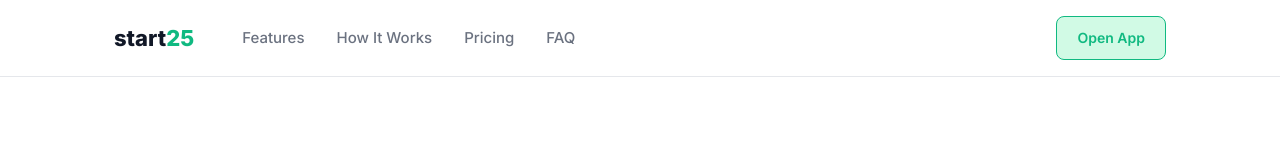
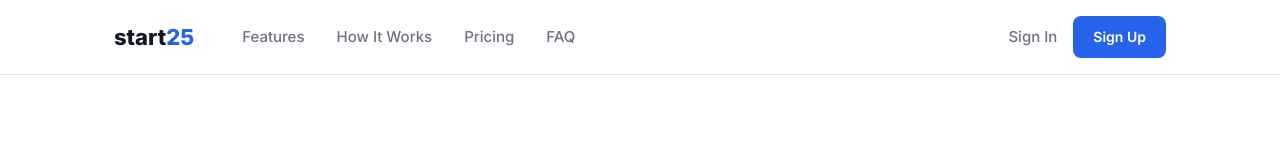
Before and after one commit to as1730/start25landing, a plain HTML site: page index.html in a window 1280 px wide. Shown: the top 154 px of the page. Drawn offline with Linux system fonts and the light colour scheme.

Commit message:
Change color scheme from green to blue, add Sign In and Sign Up buttons to nav

```diff
--- a/index.html
+++ b/index.html
@@ -26,7 +26,8 @@
                 </div>
             </div>
             <div class="nav-right">
-                <a href="https://start25.vercel.app/" class="btn btn-open">Open App</a>
+                <a href="https://start25.vercel.app/" class="nav-link">Sign In</a>
+                <a href="https://start25.vercel.app/" class="btn btn-primary">Sign Up</a>
             </div>
         </div>
     </nav>
--- a/styles.css
+++ b/styles.css
@@ -7,11 +7,11 @@
 :root {
     --primary: #1a1a1a;
     --primary-light: #374151;
-    --accent: #10b981;
-    --accent-light: #d1fae5;
+    --accent: #2563eb;
+    --accent-light: #dbeafe;
     --bg: #ffffff;
     --bg-alt: #f9fafb;
-    --bg-green: #f0fdf4;
+    --bg-accent: #eff6ff;
     --text: #111827;
     --text-muted: #6b7280;
     --border: #e5e7eb;
@@ -81,6 +81,24 @@ body {
 }
 
 .nav-links a:hover {
+    color: var(--text);
+}
+
+.nav-right {
+    display: flex;
+    align-items: center;
+    gap: 16px;
+}
+
+.nav-link {
+    color: var(--text-muted);
+    text-decoration: none;
+    font-weight: 500;
+    font-size: 15px;
+    transition: color 0.2s;
+}
+
+.nav-link:hover {
     color: var(--text);
 }
 
@@ -338,7 +356,7 @@ body {
 }
 
 .cta-card {
-    background: var(--bg-green);
+    background: var(--bg-accent);
     border-radius: 24px;
     padding: 64px;
     text-align: center;
@@ -403,7 +421,7 @@ body {
 
 .pricing-card.popular {
     border: 2px solid var(--accent);
-    box-shadow: 0 20px 40px -10px rgba(16, 185, 129, 0.15);
+    box-shadow: 0 20px 40px -10px rgba(37, 99, 235, 0.15);
 }
 
 .popular-badge {
```
Also changed, not shown: privacy.html (+2 -1 lines), terms.html (+2 -1 lines).
